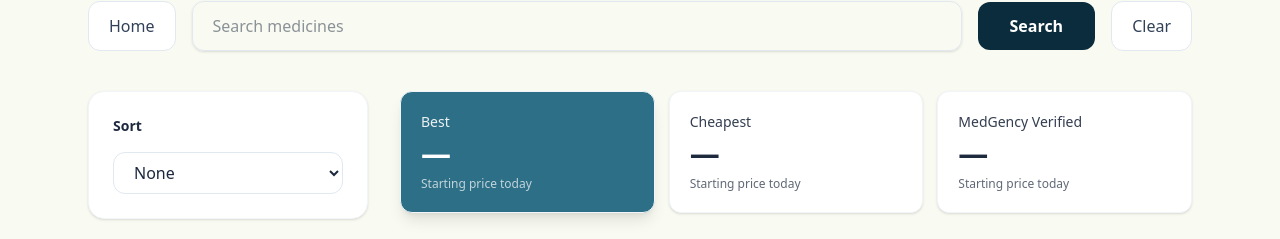
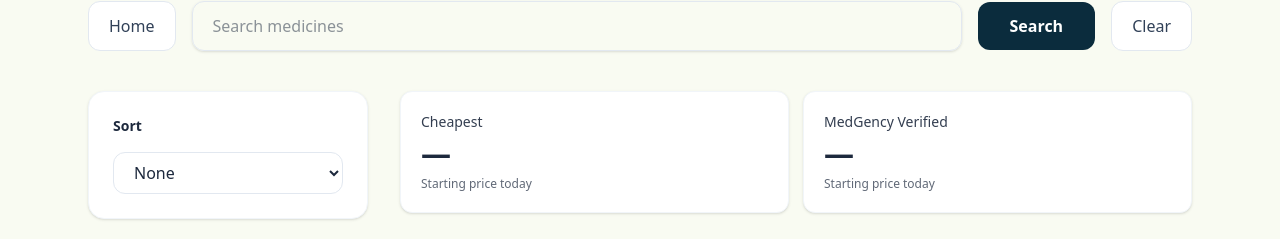
Before and after one commit to medgency3004-startup/launch-website, a Next.js app in the folder frontend/: page /search in a window 1280 px wide. Shown: the part 112-351 px from the top of the page. Built offline with nearby package versions, Linux system fonts and the light colour scheme; no server answers.

Commit message:
fix: frontend

```diff
--- a/frontend/src/components/search/MetricsBar.tsx
+++ b/frontend/src/components/search/MetricsBar.tsx
@@ -14,12 +14,7 @@
     const fmt = (v: number | null) => (v !== null ? `₹${v.toFixed(2)}` : "—");
 
     return (
-        <div className="grid grid-cols-3 gap-2.5 sm:gap-3.5">
-            <div className="bg-[#2d6f86] text-white shadow-lg rounded-xl p-4 sm:p-5 border border-slate-100">
-                <div className="text-sm font-medium opacity-90">Best</div>
-                <div className="mt-1 text-2xl sm:text-3xl font-bold">{fmt(metrics.best)}</div>
-                <div className="mt-1 text-xs opacity-70">Starting price today</div>
-            </div>
+        <div className="grid grid-cols-2 gap-2.5 sm:gap-3.5">
 
             <button
                 type="button"
--- a/frontend/src/hooks/useSearch.ts
+++ b/frontend/src/hooks/useSearch.ts
@@ -56,7 +56,7 @@
       setState((prev) => ({ ...prev, loading: true, error: null }));
 
       try {
-        const raw = await fetchMedicines(q, "CHENNAI", state.raw, controller.signal);
+        const raw = await fetchMedicines(q, "LUCKNOW", state.raw, controller.signal);
         const results = mapMedicineItems(raw);
 
         if (myId === requestIdRef.current) {
--- a/frontend/src/services/api.ts
+++ b/frontend/src/services/api.ts
@@ -1,7 +1,7 @@
 const BACKEND_URL = (
   process.env.NEXT_PUBLIC_BACKEND_URL ||
   process.env.BACKEND_URL ||
-  "https://api.medgency.in"
+  "http://localhost:8000"       // ← http:// required for local dev
 ).replace(/\/+$/, "");
 
 export class ApiError extends Error {
```
